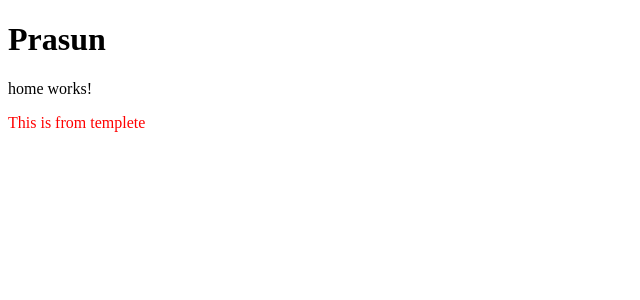
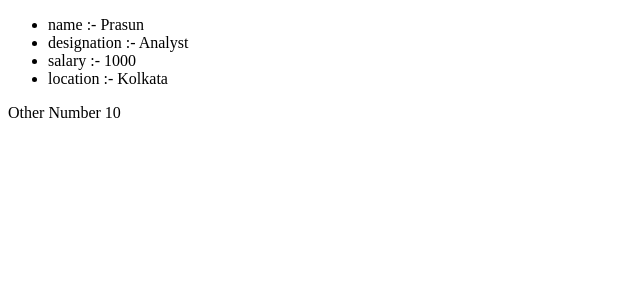
Before and after one commit to PROSUN619/webgentle.angular, an Angular app: page / in a window 1280 px wide. Shown: the top 300 px of the page, without its empty margins (0-640 px from the left). Built offline with nearby package versions, Linux system fonts and the light colour scheme.

Commit message:
video 13 :  text interpolation

```diff
--- a/src/app/app.component.html
+++ b/src/app/app.component.html
@@ -1,2 +1,9 @@
-<h1>Prasun</h1>
-<app-home></app-home>
+<ul>
+    <li>name :- {{employee.name}}</li>
+    <li>designation :- {{employee.designation}}</li>
+    <li>salary :- {{employee.salary}}</li>
+    <li>location :- {{employee.location}}</li>
+</ul>
+
+
+{{getData(10)}}
--- a/src/app/app.component.ts
+++ b/src/app/app.component.ts
@@ -6,5 +6,21 @@ import { Component } from '@angular/core';
   styleUrls: ['./app.component.css']
 })
 export class AppComponent {
-  title = 'myapplication';
+  name: string = "Prasun"
+
+  employees: string[] = ['Ram', 'Laxman', 'Sita', 'Hanuman']
+
+  employee = {
+    name: 'Prasun',
+    designation: 'Analyst',
+    salary: 1000,
+    location: 'Kolkata'
+  }
+
+  getData(data: number): string {
+    if (data === 1)
+      return "The number is " + data;
+    else
+      return "Other Number " + data;
+  }
 }
```
